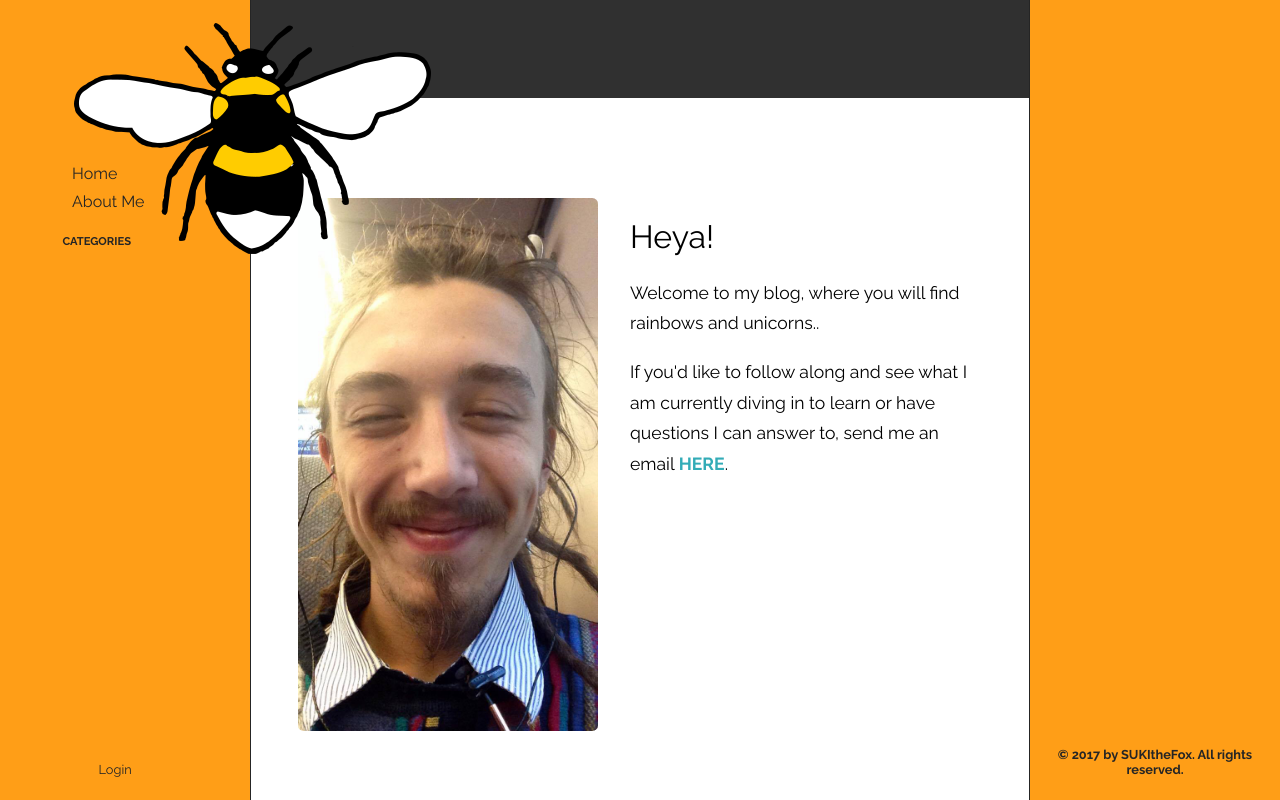
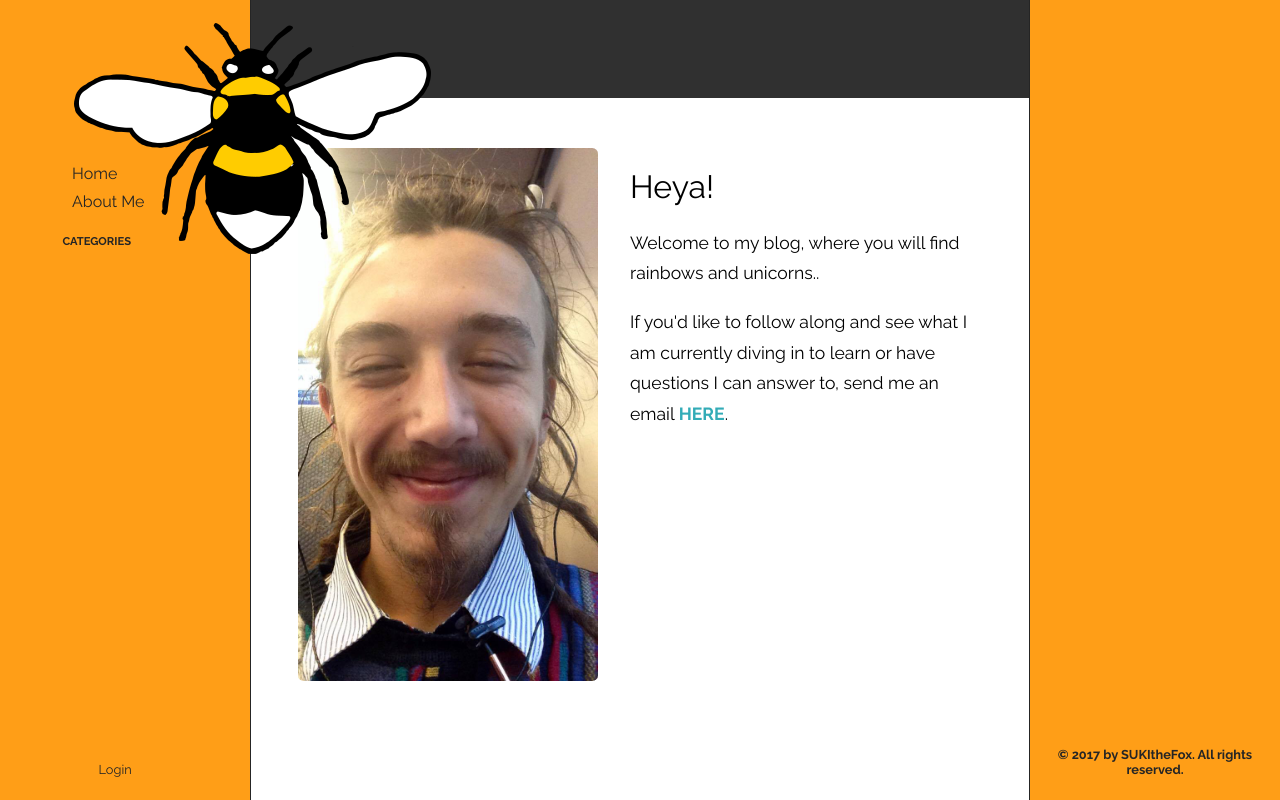
Before and after one commit to SUKItheFox/tobee_blog, a Rails app: page /about in a window 1280 px wide. Run offline with Rails 7, Linux system fonts and the light colour scheme; data that the repository does not hold is empty; style sheets or scripts are compiled from the project's sources.

Commit message:
Update Styling Pages

```diff
--- a/app/assets/stylesheets/application.css.scss
+++ b/app/assets/stylesheets/application.css.scss
@@ -181,7 +181,7 @@ a {
 #main_content {
 	margin-left: 250px;
 	margin-right: 250px;
-	margin-top: 150px;
+	margin-top: 100px;
 
 
 
@@ -282,6 +283,7 @@ a {
 	}
 	#page_wrapper {
 		padding: 3em;
+		margin-top: 50px;
 		#profile_image {
 			width: 300px;
 			float: left;
```
Also changed, not shown: other parts of app/assets/stylesheets/application.css.scss (+1 -0 lines).
